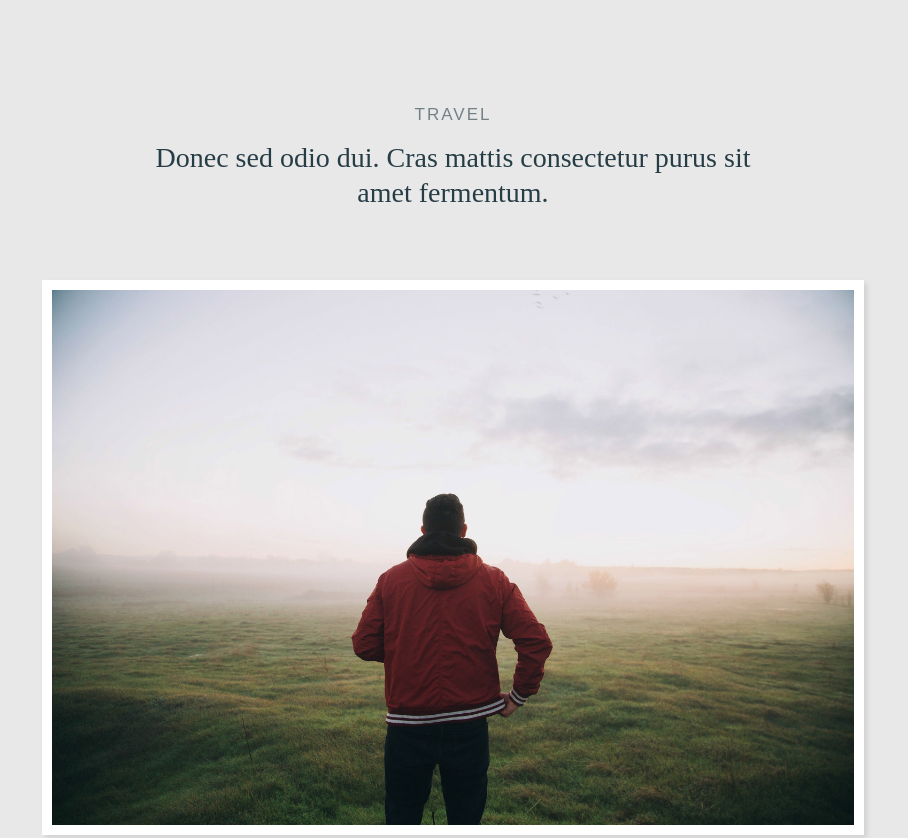
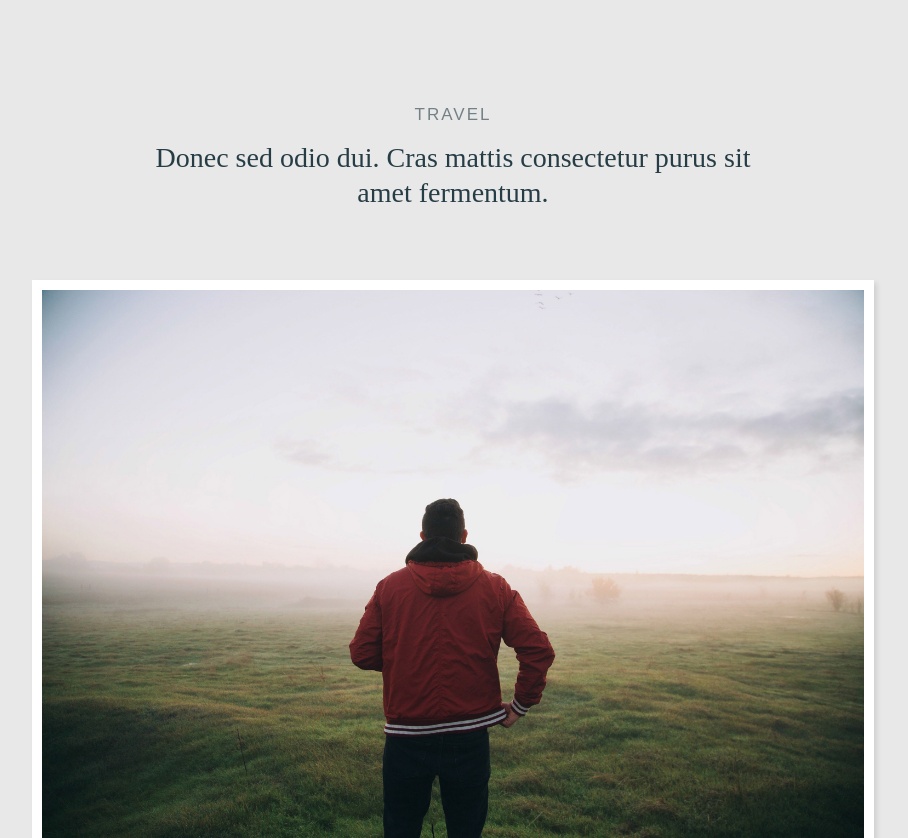
Before and after one commit to SerhiiOli/my_practice_1_2, a plain HTML site: page index.html in a window 1280 px wide. Shown: the top 838 px of the page, without its empty margins (187-1095 px from the left). Drawn offline with Linux system fonts and the light colour scheme.

Commit message:
Add files via upload

```diff
--- a/css/style.css
+++ b/css/style.css
@@ -72,7 +72,7 @@ body {
 }
 .image img {
 	display: block;
-	max-width: 822px;
+	max-width: 100%;
 	margin: 0px auto;
 	border: 10px solid #fff;
 	box-shadow: 3px 3px 5px rgba(0, 0, 0, 0.1);
```
